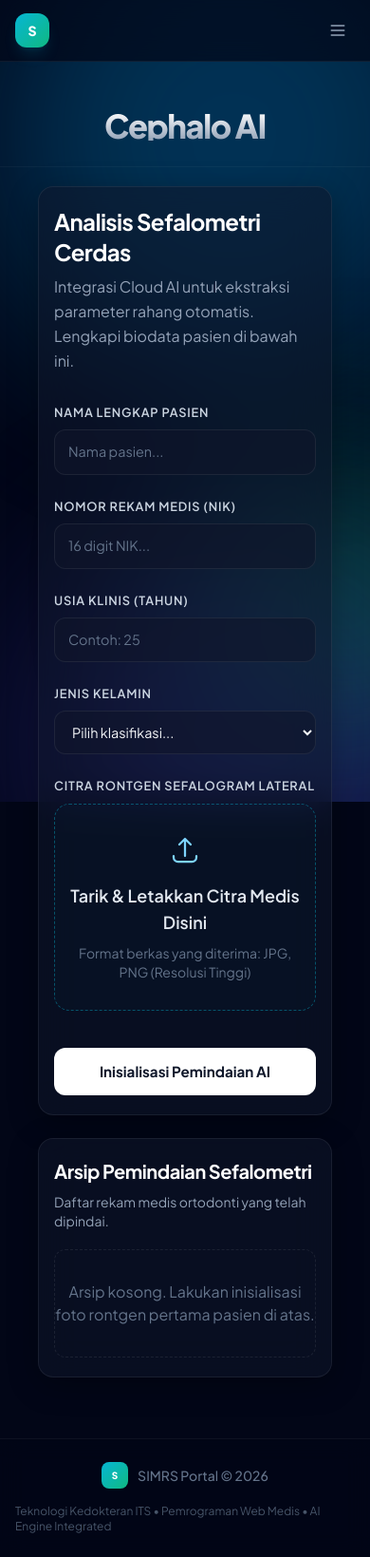
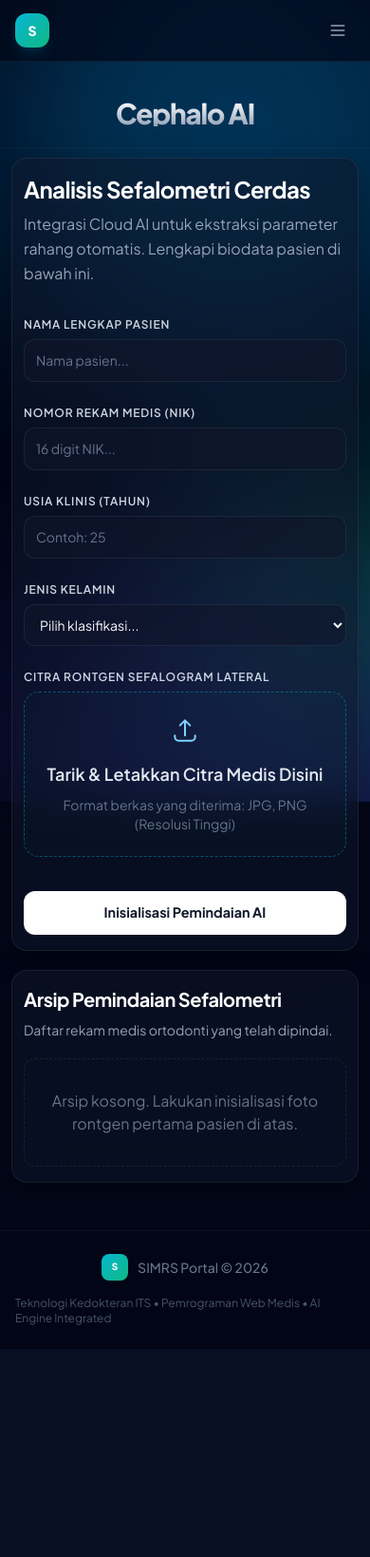
Before and after one commit to AlfaRezZ05/simrs-cephalo, a PHP site: page /predict/cephalo/index.php in a window 390 px wide. Shown: the whole page at 95% size. After the commit the page ends 1420 px from the top, so only its background shows below. Run offline with PHP 8.4, Linux system fonts and the light colour scheme; the visitor is signed in with stand-in values (Sample User, id 1); data that the repository does not hold is empty; some libraries are stand-ins or nearby versions.

Commit message:
style: eliminate nested paddings, tighten responsive layout, and improve tables for mobile viewports

```diff
--- a/cephalo/index.php
+++ b/cephalo/index.php
@@ -137,13 +137,18 @@ $pageTitle = 'Poli Gigi — Cephalo AI';
         .ceph-corner {
             display: none !important;
         }
+    /* Mobile and Tablet Media Queries */
+    @media (max-width: 1024px) {
+        .ceph-corner {
+            display: none !important;
+        }
         .ceph-hero {
             height: auto !important;
-            min-height: 160px !important;
-            padding: 40px 20px 10px 20px !important;
+            min-height: 120px !important;
+            padding: 30px 16px 5px 16px !important;
         }
         .ceph-title {
-            font-size: 2.5rem !important;
+            font-size: 2.2rem !important;
             margin-bottom: 5px !important;
         }
         .ceph-scroll {
@@ -153,43 +158,76 @@ $pageTitle = 'Poli Gigi — Cephalo AI';
             display: none !important;
         }
         .ceph-card {
-            padding: 24px 20px !important;
-            border-radius: var(--radius-lg) !important;
-            margin-bottom: 24px !important;
+            padding: 20px 16px !important;
+            border-radius: var(--radius-xl) !important;
+            margin-bottom: 20px !important;
         }
-        /* Tighten section padding */
+        /* Tighten section padding & eliminate nested padding */
         #upload-section {
-            padding-top: 20px !important;
-            padding-bottom: 40px !important;
+            padding-top: 10px !important;
+            padding-bottom: 30px !important;
+            padding-left: 12px !important;
+            padding-right: 12px !important;
+        }
+        .sim-container-sm {
+            padding-left: 0 !important;
+            padding-right: 0 !important;
+            width: 100% !important;
         }
     }
 
     @media (max-width: 640px) {
         .ceph-hero {
-            min-height: 110px !important;
-            padding: 30px 16px 0px 16px !important;
+            min-height: 90px !important;
+            padding: 24px 12px 0px 12px !important;
         }
         .ceph-title {
-            font-size: 2.15rem !important;
+            font-size: 1.85rem !important;
         }
         .ceph-card {
-            padding: 20px 16px !important;
+            padding: 16px 12px !important;
+            border-radius: var(--radius-lg) !important;
         }
         .sim-input, .sim-select {
-            padding: 12px 14px !important;
-            font-size: 0.9rem !important;
+            padding: 11px 12px !important;
+            font-size: 0.875rem !important;
+        }
+        .sim-label {
+            font-size: 0.75rem !important;
+            margin-bottom: 6px !important;
         }
         .ceph-upload-area {
-            padding: 30px 16px !important;
+            padding: 24px 12px !important;
         }
         .ceph-upload-area svg {
-            width: 36px !important;
-            height: 36px !important;
+            width: 32px !important;
+            height: 32px !important;
         }
         .ceph-btn-submit {
-            padding: 14px 18px !important;
-            font-size: 0.95rem !important;
-            margin-top: 15px !important;
+            padding: 12px 16px !important;
+            font-size: 0.9rem !important;
+            margin-top: 12px !important;
+        }
+        /* Make history table look flawless on mobile screens without stretching */
+        .sim-table th, .sim-table td {
+            padding: 10px 8px !important;
+            font-size: 0.775rem !important;
+        }
+        .sim-table td strong {
+            font-size: 0.8rem !important;
+        }
+        .sim-badge {
+            padding: 3px 8px !important;
+            font-size: 0.65rem !important;
+        }
+    }
+
+    @media (max-width: 380px) {
+        .ceph-title {
+            font-size: 1.6rem !important;
+        }
+        .ceph-card {
+            padding: 12px 10px !important;
         }
     }
 </style>
```
